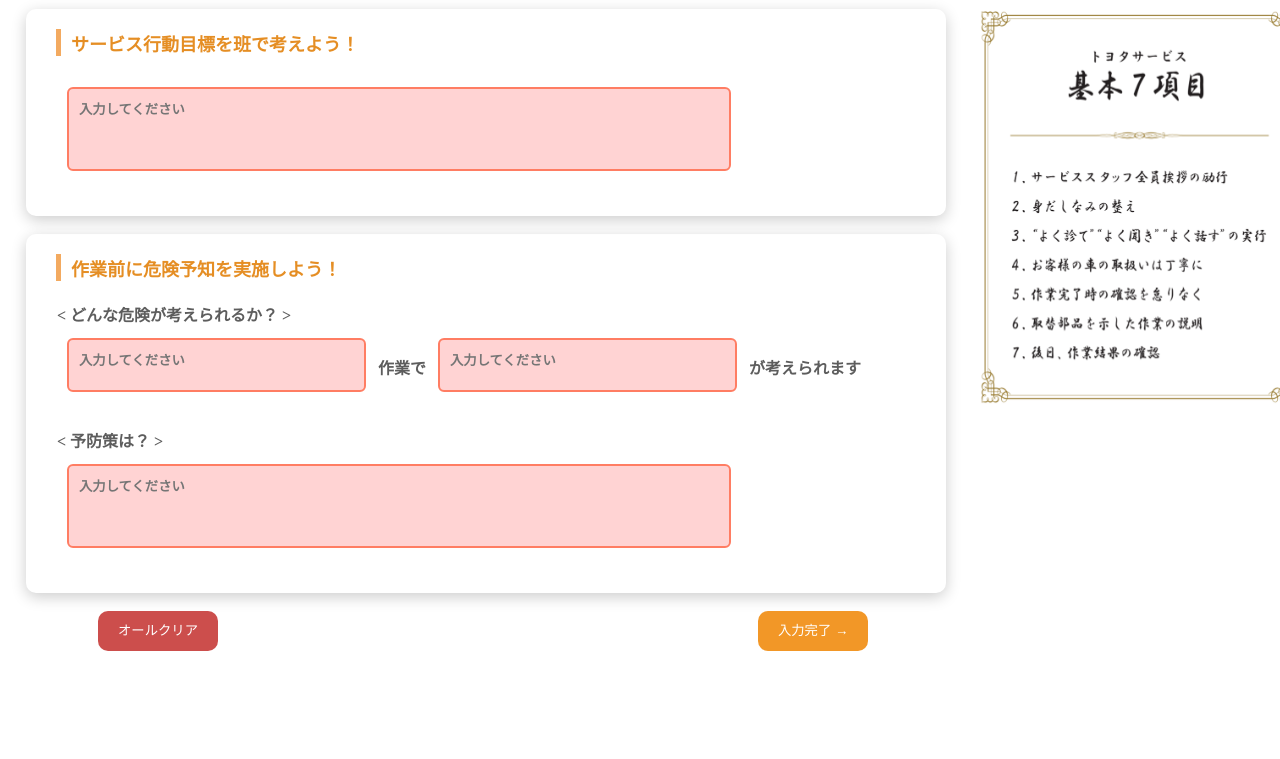
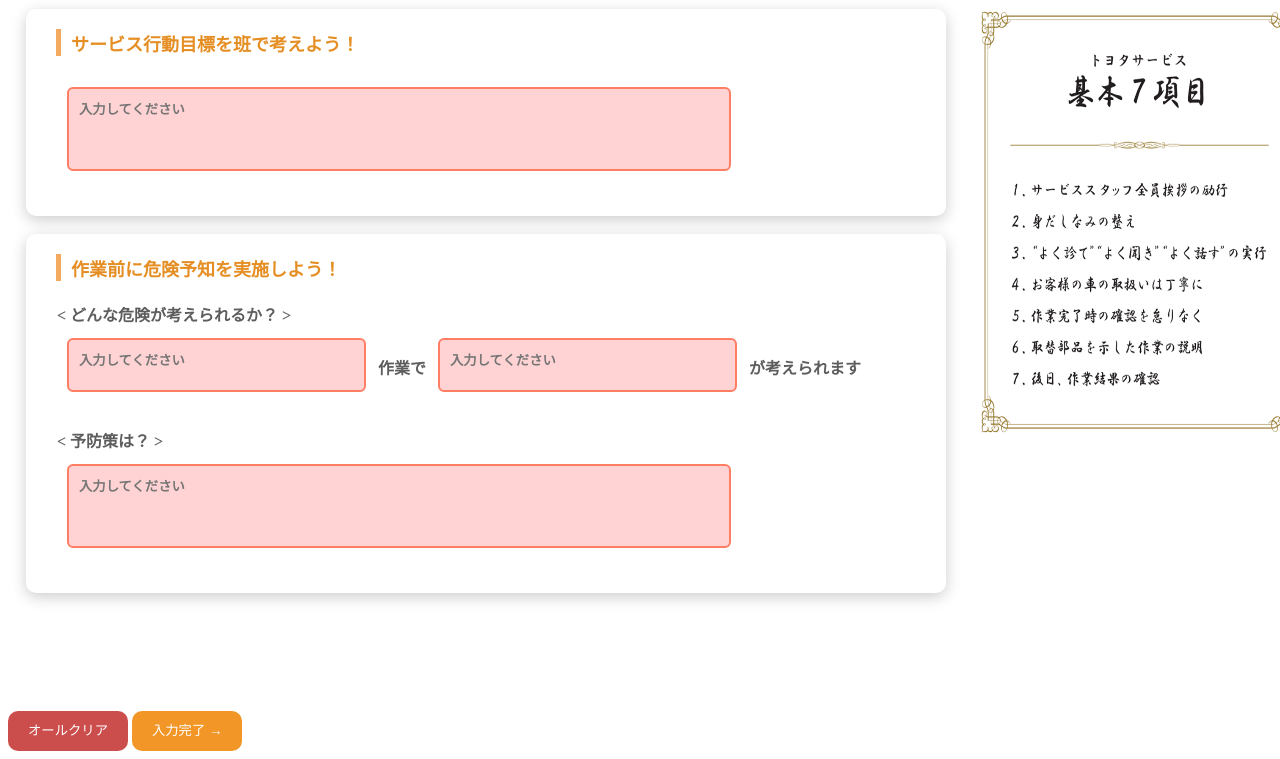
Before and after one commit to SotsuHub/SotsuHub.github.io, a plain HTML site: page index.html in a window 1280 px wide. Shown: the part 73-832 px from the top of the page. Before the commit the page ends 800 px from the top, so only its background shows below. Drawn offline with Linux system fonts and the light colour scheme.

Commit message:
Update style.css

```diff
--- a/style.css
+++ b/style.css
@@ -20,7 +20,7 @@
 }
 #basic-img {
     width: 320px;
-    height: 400px;
+    height: 430px;
     margin: 15px;
 }
 h1 {
@@ -34,7 +34,6 @@ h1 {
 
 /* 👇ボタン */
 .button-container {
-    display: flex;
     flex-wrap: nowrap;
     width: 900px;
 }
@@ -43,25 +42,26 @@ input[type="button"] {
     border-radius: 10px;
     border: #aaa;
     height: 35px;
-    margin-left: 10%;
     line-height: 0px;
     padding: 20px 20px;
 }
 #save_btn {
     background-color: #f29727;
-    margin-left: 60%;
+    margin-top: 100px;
 }
 #save_btn:hover {
     background-color: #bf771e;
 }
 #return_btn {
     background-color: #50a2b0;
+    margin-top: 100px;
 }
 #return_btn:hover {
     background-color: #38737d;
 }
 #allClear_btn {
     background-color: #cc4e4c;
+    margin-left: auto;
 }
 #allClear_btn:hover {
     background-color: #993a39;
```
